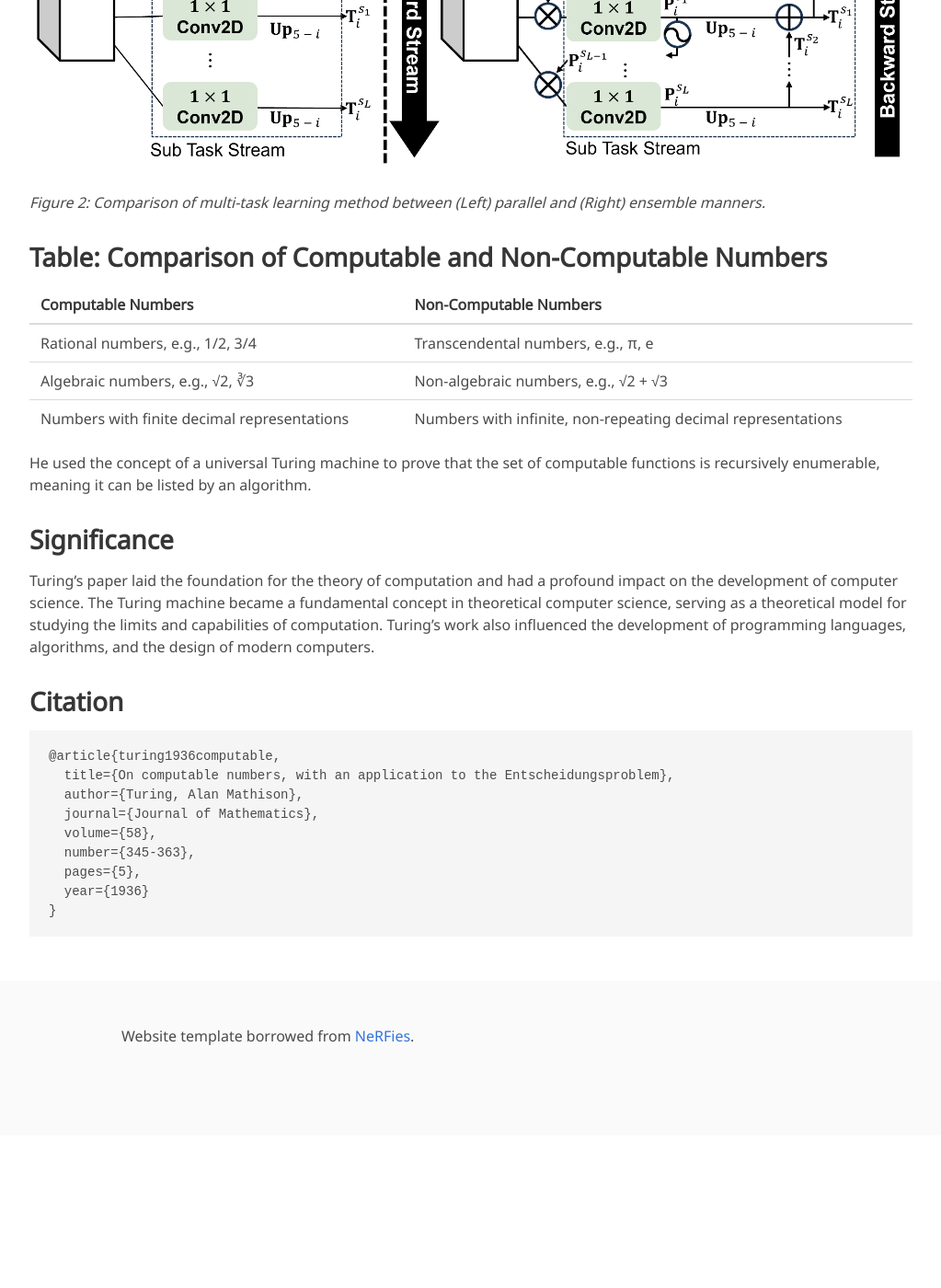
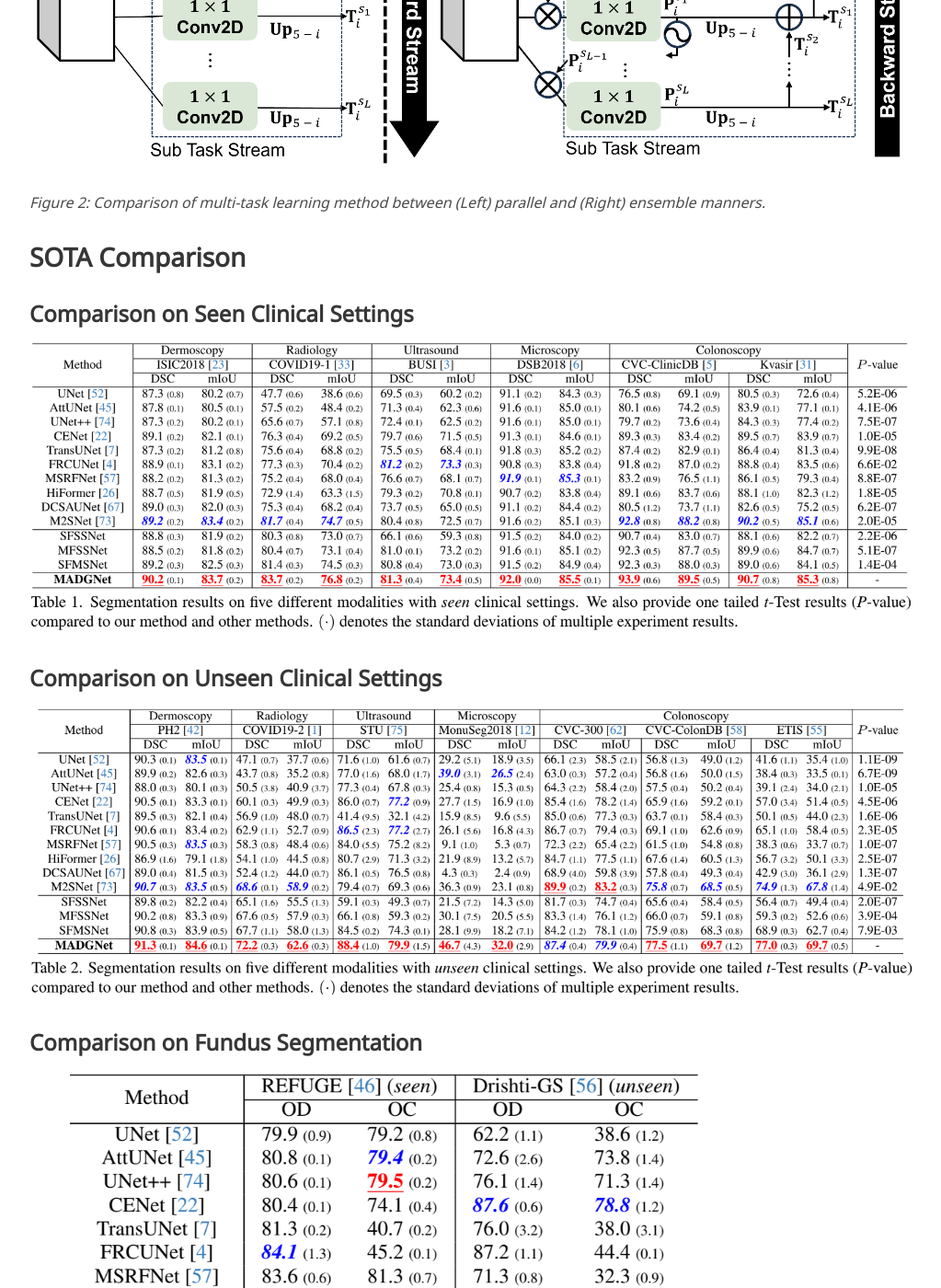
Before and after one commit to skawngus1111/MADGNet_project, a Jekyll site: the page built from index.md, in a window 1280 px wide and 1400 px high, scrolled down 1738 px. Shown: the whole window at 92% size, without its empty margins (128-1151 px from the left). Built offline with Jekyll 4.4.1, drawn with Linux system fonts in a browser that asks for light colours; some web fonts are replaced; before the commit the page ends 2972 px from its top, so only the background shows below that.

Commit message:
Update index.md

```diff
--- a/index.md
+++ b/index.md
@@ -33,6 +33,16 @@ we propose a novel attention mechanism called Multi-Frequency in Multi-Scale Att
 
 *Figure 2:  Comparison of multi-task learning method between (Left) parallel and (Right) ensemble manners.*
 
+## SOTA Comparison
+### Comparison on Seen Clinical Settings
+![Seen_Results](/static/image/SOTA_Comparison_seen.png)
+
+### Comparison on Unseen Clinical Settings
+![Seen_Results](/static/image/SOTA_Comparison_unseen.png)
+
+### Comparison on Fundus Segmentation
+![Seen_Results](/static/image/SOTA_Comparison_fundus.png)
+
 ## Table: Comparison of Computable and Non-Computable Numbers
 
 | Computable Numbers | Non-Computable Numbers |
```
